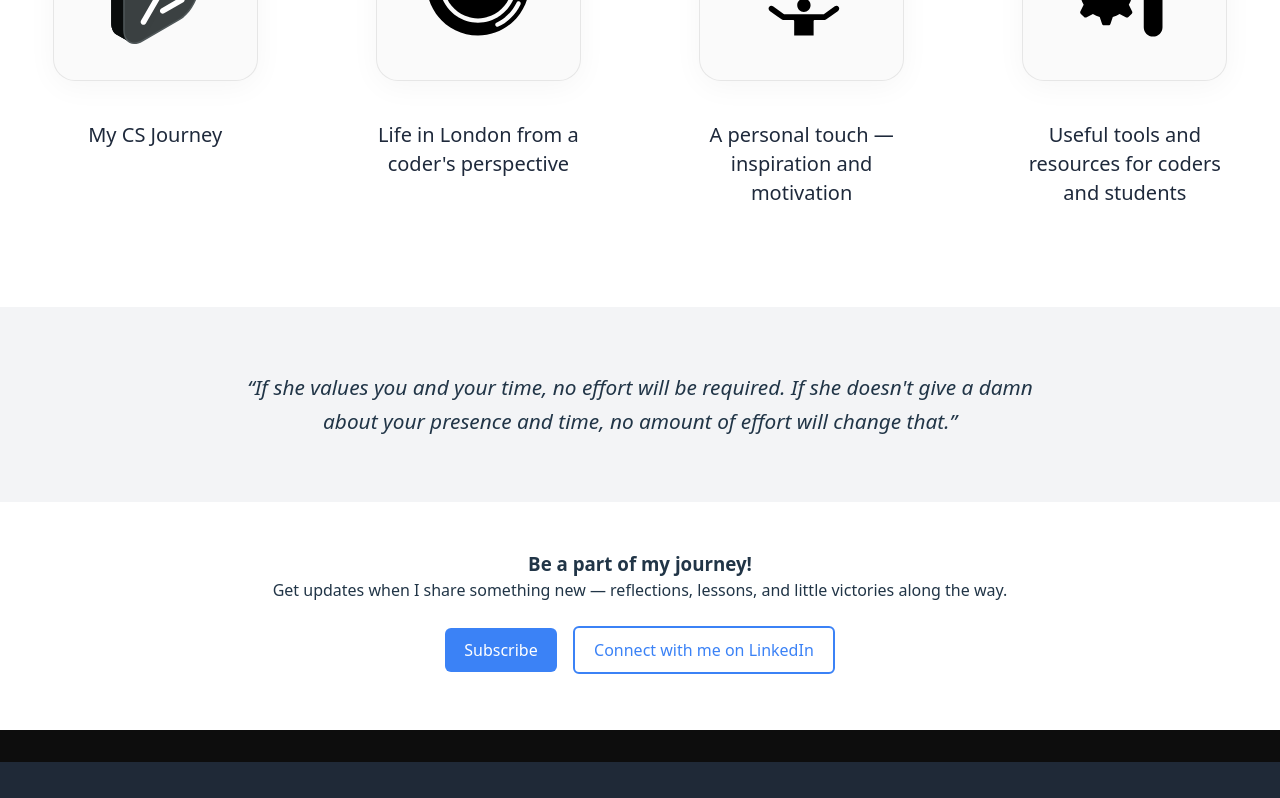
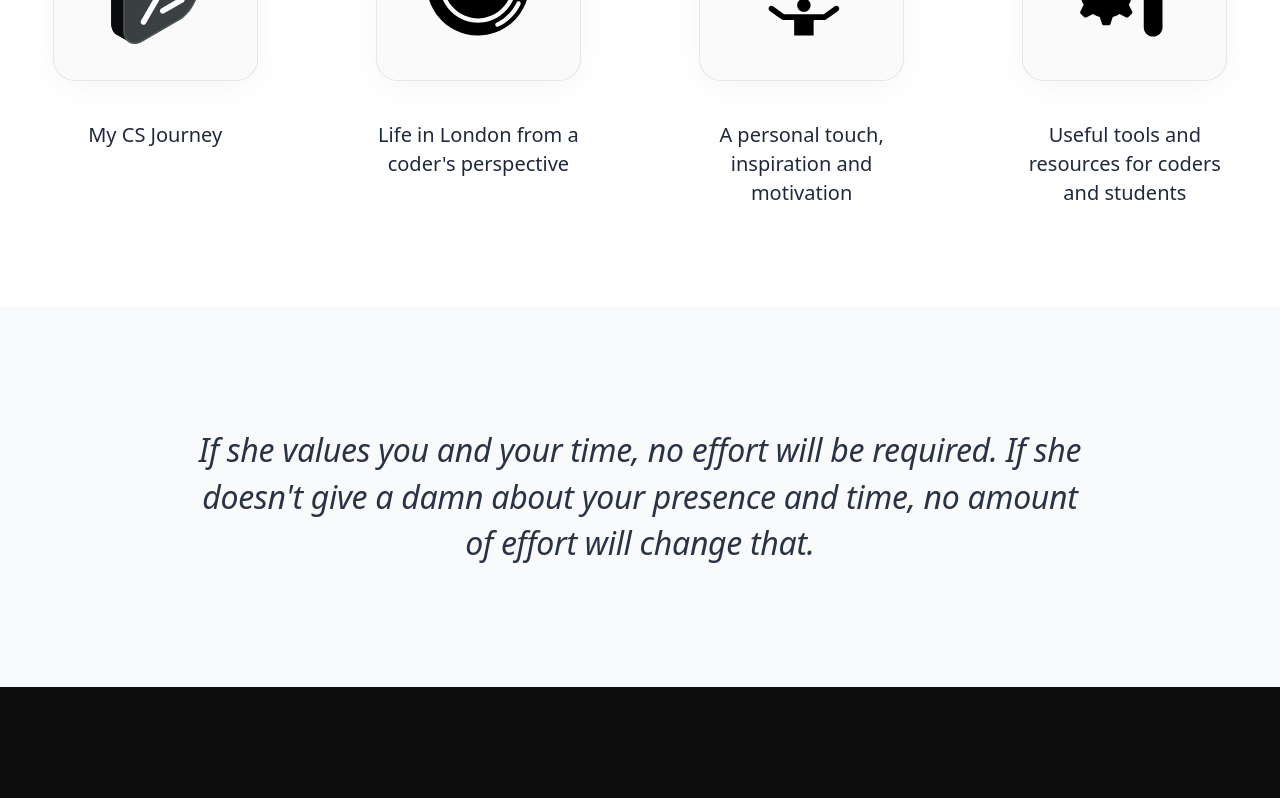
Before and after one commit to Sahil-Basumatary/personal-blog, a React (Vite) app in the folder client/: page / in a window 1280 px wide. Shown: the part 1000-1798 px from the top of the page. Built offline with nearby package versions, Linux system fonts and the light colour scheme.

Commit message:
style quotes + CTA section

```diff
--- a/client/src/components/CategoriesSection.jsx
+++ b/client/src/components/CategoriesSection.jsx
@@ -25,7 +25,7 @@ function CategoriesSection() {
           <Link to="/motivation" className="category-card">
             <img src="/icons/personallife.svg" alt="Motivation" />
           </Link>
-          <p className="card-text">A personal touch — inspiration and motivation</p>
+          <p className="card-text">A personal touch, inspiration and motivation</p>
         </div>
 
         <div className="card">
--- /dev/null
+++ b/client/src/components/QuoteSection.css
@@ -0,0 +1,19 @@
+.quote-section {
+  padding: 120px 10%;
+  background: #f8fafc;
+  display: flex;
+  justify-content: center;
+  align-items: center;
+}
+
+.quote {
+  max-width: 900px;
+  font-size: 32px;
+  font-weight: 300;
+  font-style: italic;
+  color: #1e293b;
+  text-align: center;
+  line-height: 1.45;
+  letter-spacing: -0.3px;
+  opacity: 0.95;
+}
--- a/client/src/components/QuoteSection.jsx
+++ b/client/src/components/QuoteSection.jsx
@@ -1,10 +1,12 @@
+import "./QuoteSection.css";
+
 function QuoteSection() {
   return (
     <section className="quote-section">
       <p className="quote">
-        “If she values you and your time, no effort will be required.
+        If she values you and your time, no effort will be required.
         If she doesn't give a damn about your presence and time,
-        no amount of effort will change that.”
+        no amount of effort will change that.
       </p>
     </section>
   );
--- /dev/null
+++ b/client/src/components/SubscribeSection.css
@@ -0,0 +1,70 @@
+.subscribe {
+  background: radial-gradient(circle at top left, #2b2f38, #1f2430);
+  padding: 90px 14%;
+  border-radius: 16px;
+  margin: 120px auto;
+  text-align: center;
+  color: white;
+
+  display: flex;
+  flex-direction: column;
+  gap: 24px;
+
+  box-shadow: 0 30px 60px rgba(0, 0, 0, 0.12);
+}
+
+.subscribe h3 {
+  font-size: 36px;
+  font-weight: 700;
+  letter-spacing: -0.5px;
+  margin: 0;
+}
+
+.subscribe p {
+  font-size: 20px;
+  font-weight: 300;
+  line-height: 1.6;
+  opacity: 0.92;
+  margin: 0 auto;
+  max-width: 750px;
+}
+
+.subscribe-btns {
+  margin-top: 28px;
+  display: flex;
+  gap: 20px;
+  justify-content: center;
+}
+
+.sub-btn,
+.linkedin-btn {
+  padding: 14px 28px;
+  font-size: 18px;
+  border-radius: 10px;
+  cursor: pointer;
+  border: none;
+  transition: 0.25s ease;
+  font-weight: 500;
+}
+
+.sub-btn {
+  background: white;
+  color: #1f2937;
+}
+
+.sub-btn:hover {
+  background: #e5e7eb;
+  transform: translateY(-3px);
+}
+
+.linkedin-btn {
+  background: rgba(255, 255, 255, 0.08);
+  border: 1px solid rgba(255, 255, 255, 0.22);
+  color: white;
+  backdrop-filter: blur(6px);
+}
+
+.linkedin-btn:hover {
+  transform: translateY(-3px);
+  background: rgba(255, 255, 255, 0.18);
+}
--- a/client/src/components/SubscribeSection.jsx
+++ b/client/src/components/SubscribeSection.jsx
@@ -1,3 +1,4 @@
+import "./SubscribeSection.css";
 function SubscribeSection() {
   return (
     <section className="subscribe">
@@ -12,7 +13,7 @@ function SubscribeSection() {
         <button
           className="linkedin-btn"
           onClick={() =>
-            window.open("https://www.linkedin.com/in/sahilbasumatary", "_blank")
+            window.open("https://www.linkedin.com/in/sahil-basumatary/", "_blank")
           }
         >
           Connect with me on LinkedIn
```
